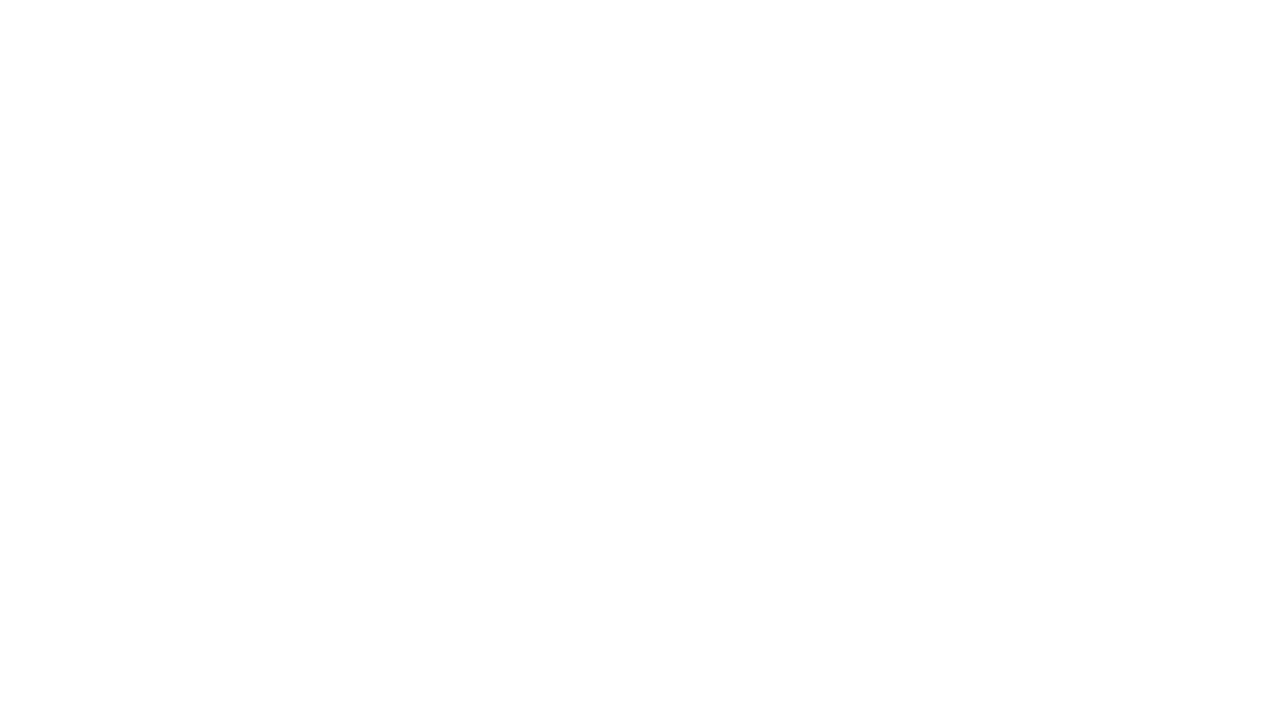
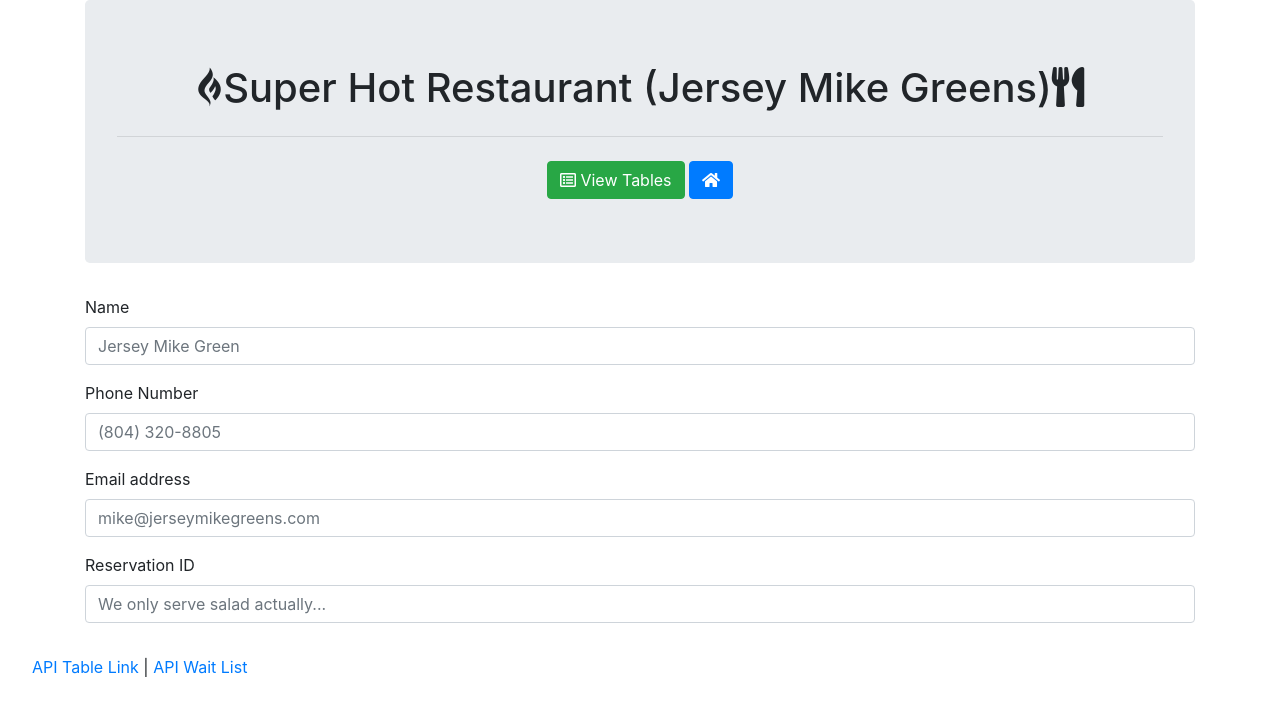
Before and after one commit to cezarcarvalhaes/Jersey-Mike-Greens, a plain HTML site: page reservation.html in a window 1280 px wide. Drawn offline with nearby package versions, Linux system fonts and the light colour scheme.

Commit message:
created reservation.html, and updated css

```diff
--- a/reservation.html
+++ b/reservation.html
@@ -0,0 +1,50 @@
+<!DOCTYPE html>
+<html lang="en">
+<head>
+    <meta charset="UTF-8">
+    <meta name="viewport" content="width=device-width, initial-scale=1.0">
+    <meta http-equiv="X-UA-Compatible" content="ie=edge">
+    <link rel="stylesheet" href="https://use.fontawesome.com/releases/v5.0.10/css/all.css" integrity="sha384-+d0P83n9kaQMCwj8F4RJB66tzIwOKmrdb46+porD/OvrJ+37WqIM7UoBtwHO6Nlg" crossorigin="anonymous">
+    <link rel="stylesheet" href="https://maxcdn.bootstrapcdn.com/bootstrap/4.0.0/css/bootstrap.min.css" integrity="sha384-Gn5384xqQ1aoWXA+058RXPxPg6fy4IWvTNh0E263XmFcJlSAwiGgFAW/dAiS6JXm" crossorigin="anonymous">
+    <link rel="stylesheet" href= "styles.css">
+    <script
+    src="http://code.jquery.com/jquery-3.3.1.slim.js"
+    integrity="sha256-fNXJFIlca05BIO2Y5zh1xrShK3ME+/lYZ0j+ChxX2DA="
+    crossorigin="anonymous"></script>
+    <script src="https://cdnjs.cloudflare.com/ajax/libs/popper.js/1.12.9/umd/popper.min.js" integrity="sha384-ApNbgh9B+Y1QKtv3Rn7W3mgPxhU9K/ScQsAP7hUibX39j7fakFPskvXusvfa0b4Q" crossorigin="anonymous"></script>
+    <script src="https://maxcdn.bootstrapcdn.com/bootstrap/4.0.0/js/bootstrap.min.js" integrity="sha384-JZR6Spejh4U02d8jOt6vLEHfe/JQGiRRSQQxSfFWpi1MquVdAyjUar5+76PVCmYl" crossorigin="anonymous"></script>
+    <title>Hot Restaurant</title>
+</head>
+<body>
+    <div class = "container">
+        <div class = "jumbotron">
+            <h1><i class="fab fa-gripfire"></i>Super Hot Restaurant (Jersey Mike Greens)<i class="fas fa-utensils"></i></h1>
+            <hr class = "my-4">
+            <a href = "tables"><button type="button" class="btn btn-success"><i class="far fa-list-alt"></i> View Tables</button></a>
+            <a href = "/"></a><button type="button" class="btn btn-primary"><i class="fas fa-home"></i></button></a>
+        </div>
+        <form>
+            <div class="form-group">
+                <label for="name">Name</label>
+                <input type="text" class="form-control" id="name" placeholder="Jersey Mike Green">
+            </div>
+            <div class="form-group">
+                <label for="phone">Phone Number</label>
+                <input type="number" class="form-control" id="phone" placeholder="(804) 320-8805">
+            </div>
+            <div class="form-group">
+              <label for="email">Email address</label>
+              <input type="email" class="form-control" id="email" placeholder="mike@jerseymikegreens.com">
+            </div>
+            <div class="form-group">
+                <label for="id">Reservation ID</label>
+                <input type="text" class="form-control" id="id" placeholder="We only serve salad actually...">
+            </div>
+        </form>
+    </div>
+        <footer>
+            <p class = "links"><a href = "/">API Table Link</a> | <a href = "/">API Wait List</a></p>
+        </footer>
+
+</body>
+</html>
--- a/styles.css
+++ b/styles.css
@@ -0,0 +1,7 @@
+.jumbotron {
+    text-align: center;
+}
+
+footer {
+    margin: 2em;
+}
```
Also changed, not shown: index.html (+1 -1 lines).
